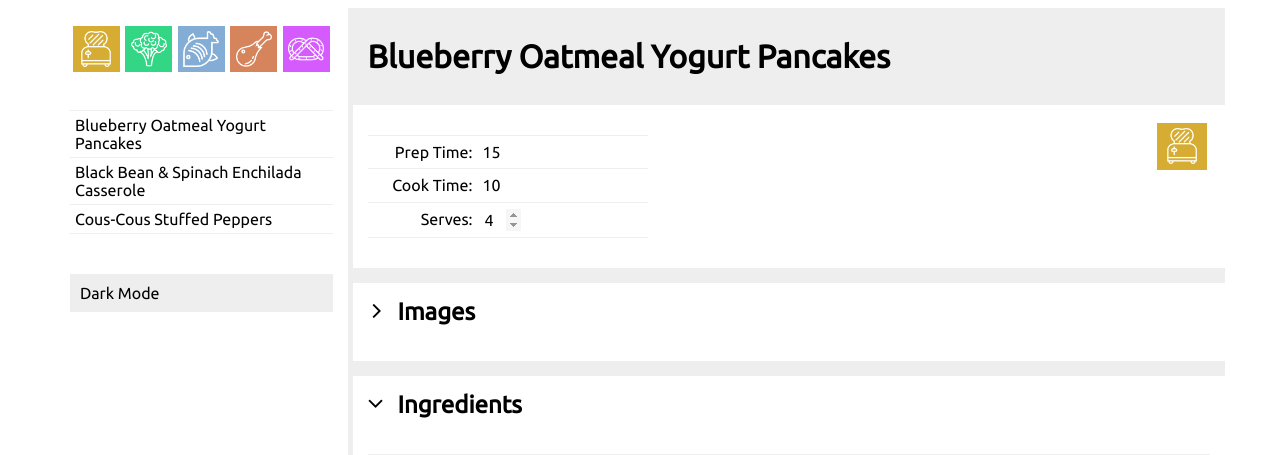
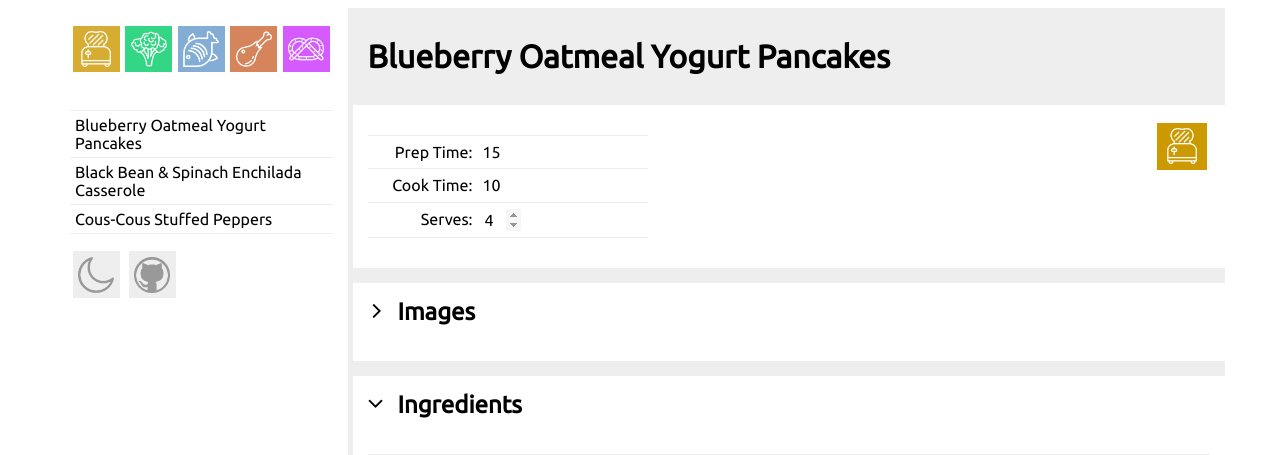
Before and after one commit to jessexknight/foodbook, a PHP site: page / in a window 1280 px wide. Shown: the top 455 px of the page. Run offline with PHP 8.4, Linux system fonts and the light colour scheme; some libraries are stand-ins or nearby versions.

Commit message:
add git link, style light-dark

```diff
--- a/css/style.css
+++ b/css/style.css
@@ -54,10 +54,9 @@ h1 {
 #navtags {
   padding-bottom: 20px;
 }
-#dark-light {
+#dark-light,
+#git-link {
   cursor: pointer;
-  margin: 40px 0px;
-  padding: 10px;
   background-color: var(--c-borders);
 }
 /*------------------------------------------------------------------------------
@@ -206,7 +205,6 @@ th, td {
   margin: 1%;
   display: inline-block;
   text-align: center;
-  opacity: 0.8;
 }
 .icon {
   width: 100%;
--- a/index.html
+++ b/index.html
@@ -17,8 +17,13 @@
           <div>
             <table class='rowclick' id='navtable'></table>
           </div>
-          <div id="dark-light">
-            Dark Mode
+          <div id='dark-light' class='icon-div'>
+            <img src='icon/dark.png' class='icon'/>
+          </div>
+          <div id='git-link' class='icon-div'>
+            <a href="https://github.com/jessexknight/recipes" target="_blank">
+              <img src='icon/git.png' class='icon'/>
+            </a>
           </div>
         </div>
       </div>
--- a/scripts/main.js
+++ b/scripts/main.js
@@ -149,9 +149,9 @@ $(document).ready(function(){
     $('body').toggleClass('dark');
     $('body').toggleClass('light');
     if ($('body').hasClass('dark')){
-      $('#dark-light').html('Light Mode')
+      $('#dark-light').html('<img src="icon/light.png" class="icon"/>');
     } else if ($('body').hasClass('light')){
-      $('#dark-light').html('Dark Mode')
+      $('#dark-light').html('<img src="icon/dark.png" class="icon"/>')
     }
   })
   loadrecipe('oatmeal-pancakes');
```
Also changed, not shown: icon/dark.png (added), icon/git.png (added), icon/light.png (added).
